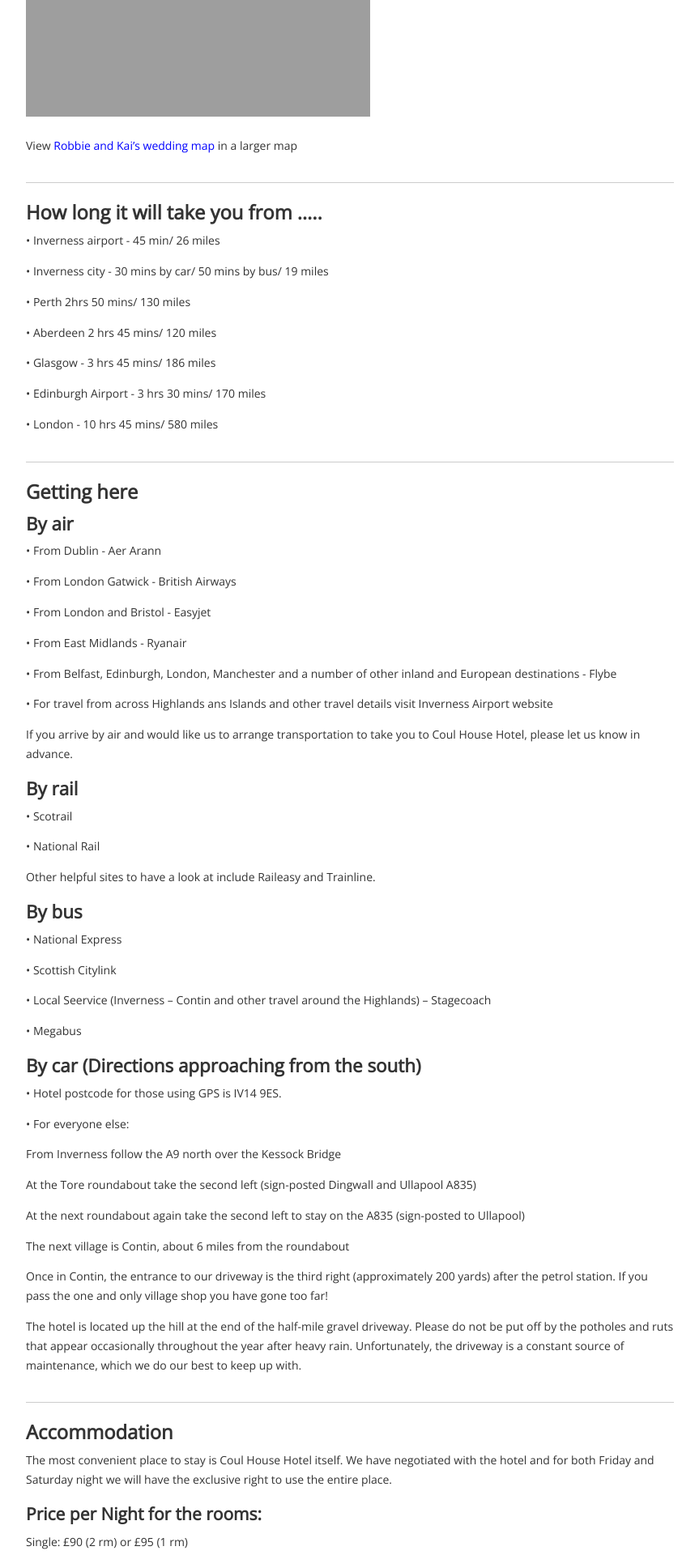
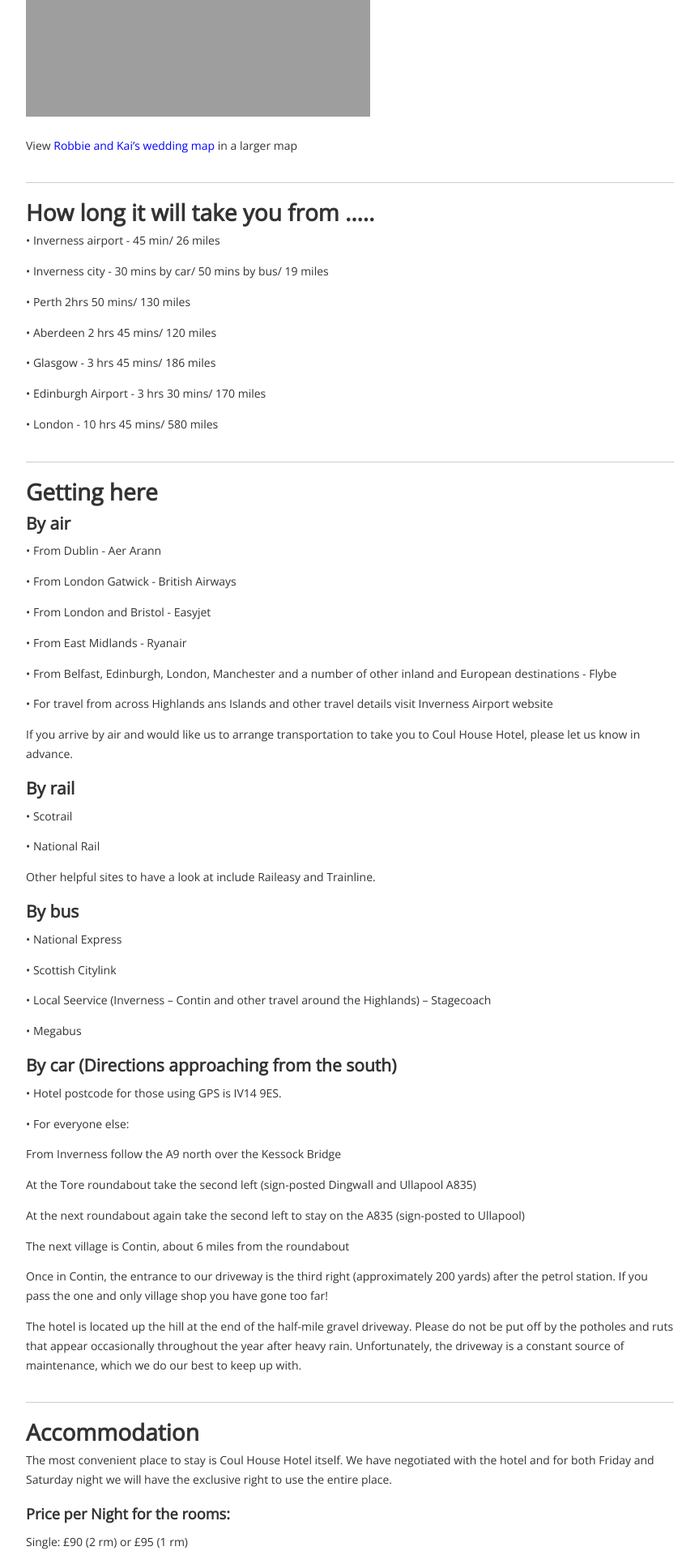
Before and after one commit to rjshade/robbieandkai.com, a Jekyll site: the page built from location/index.md, in a window 1280 px wide. Shown: the part 339-2259 px from the top of the page at 81% size, without its empty margins (208-1071 px from the left). Built offline with Jekyll 4.4.1, drawn with Linux system fonts in a browser that asks for light colours; Markdown is read by kramdown in place of the engine named in the settings; grey boxes are pictures that could not be loaded.

Commit message:
Heading sizes

```diff
--- a/styles/main.css
+++ b/styles/main.css
@@ -159,17 +159,17 @@ blockquote {
   padding-bottom: 10px; }
 
 #content h1 {
-  font-size: 1.7em; }
+  font-size: 2em; }
 #content h2 {
-  font-size: 1.6em; }
+  font-size: 1.5em; }
 #content h3 {
-  font-size: 1.5em; }
+  font-size: 1.3em; }
 #content h4 {
-  font-size: 1.4em; }
+  font-size: 1.1em; }
 #content h5 {
-  font-size: 1.3em; }
+  font-size: 1.1em; }
 #content h6 {
-  font-size: 1.2em; }
+  font-size: 1.0em; }
 
 #content a {
   color: #33a;
```
Also changed, not shown: styles/src/main.scss (+6 -6 lines).
